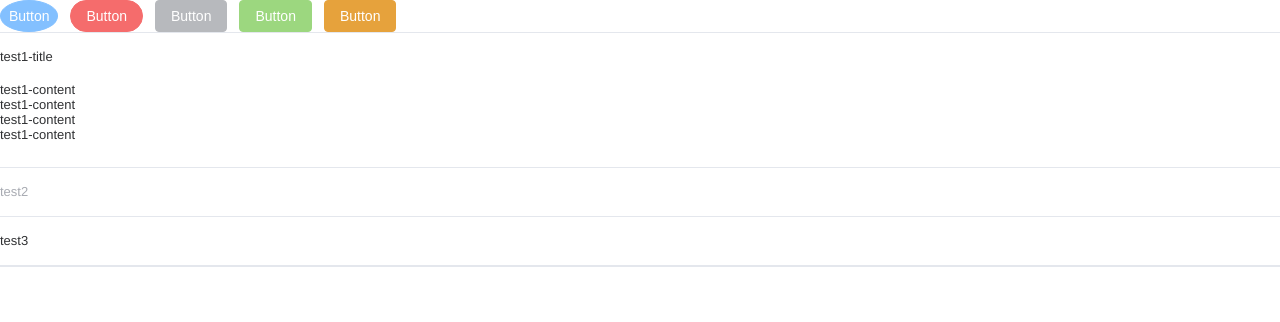
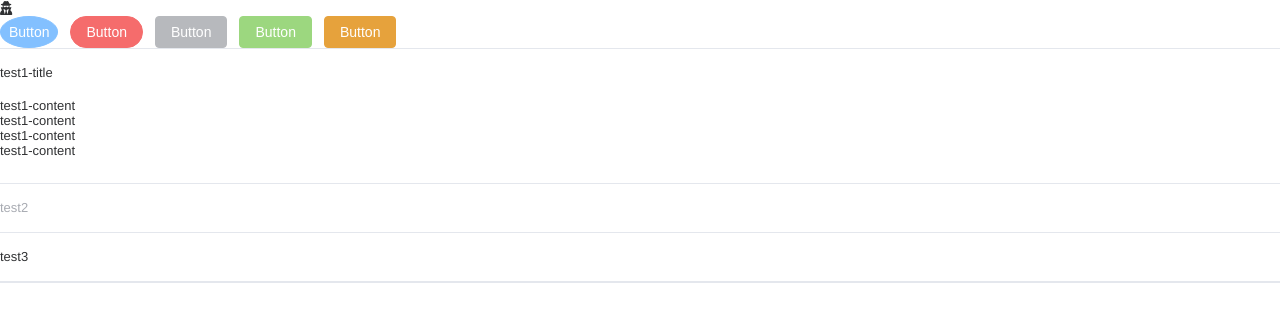
Before and after one commit to JalonTsui/j-element, a Vue app: page / in a window 1280 px wide. Shown: the top 322 px of the page. Built offline with nearby package versions, Linux system fonts and the light colour scheme.

Commit message:
init fontawesome

```diff
--- a/package.json
+++ b/package.json
@@ -12,6 +12,11 @@
     "lint": "eslint . --fix"
   },
   "dependencies": {
+    "@fortawesome/fontawesome-svg-core": "^6.7.1",
+    "@fortawesome/free-brands-svg-icons": "^6.7.1",
+    "@fortawesome/free-regular-svg-icons": "^6.7.1",
+    "@fortawesome/free-solid-svg-icons": "^6.7.1",
+    "@fortawesome/vue-fontawesome": "^3.0.8",
     "axios": "^1.7.7",
     "react": "^18.3.1",
     "vue": "^3.5.12"
--- a/src/App.vue
+++ b/src/App.vue
@@ -14,6 +14,7 @@
 </script>
 <template>
   <div>
+    <font-awesome-icon icon="fa-solid fa-user-secret" />
     <div>
       <Button
         type="primary"
--- a/src/main.ts
+++ b/src/main.ts
@@ -1,8 +1,14 @@
 import '@/styles/index.scss';
 import { createApp } from 'vue';
 import App from './App.vue';
+import {library} from "@fortawesome/fontawesome-svg-core";
+import { FontAwesomeIcon } from '@fortawesome/vue-fontawesome';
+import { faUserSecret } from '@fortawesome/free-solid-svg-icons';
 
+library.add(faUserSecret);
 
 const app = createApp(App);
 
-app.mount('#app');
+app
+  .component('FontAwesomeIcon', FontAwesomeIcon)
+  .mount('#app');
```
Also changed, not shown: 2 other files (tests, documents, lock files or other folders).
